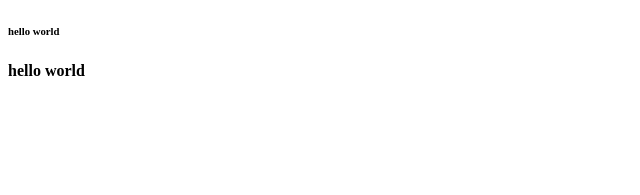
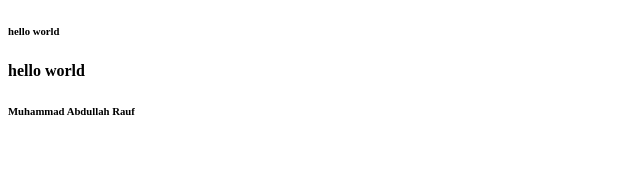
Before and after one commit to abd041/Vue_Learning, a Vue app: page / in a window 1280 px wide. Shown: the top 195 px of the page, without its empty margins (0-640 px from the left). Built offline with nearby package versions, Linux system fonts and the light colour scheme.

Commit message:
Data concept and how to add dynamic data inside componet

```diff
--- a/src/App.vue
+++ b/src/App.vue
@@ -1,12 +1,18 @@
 <template>
   <h6>hello world</h6>
   <HelloWorld msg="hello world"/>
+  <h6>{{name}}</h6>
 </template>
 
 <script>
 import HelloWorld from './components/HelloWorld.vue';
 export default{
   name:"App",
+  data(){
+    return{
+      name:"Muhammad Abdullah Rauf"
+    }
+  },
   components:{
     HelloWorld,
   }
```
